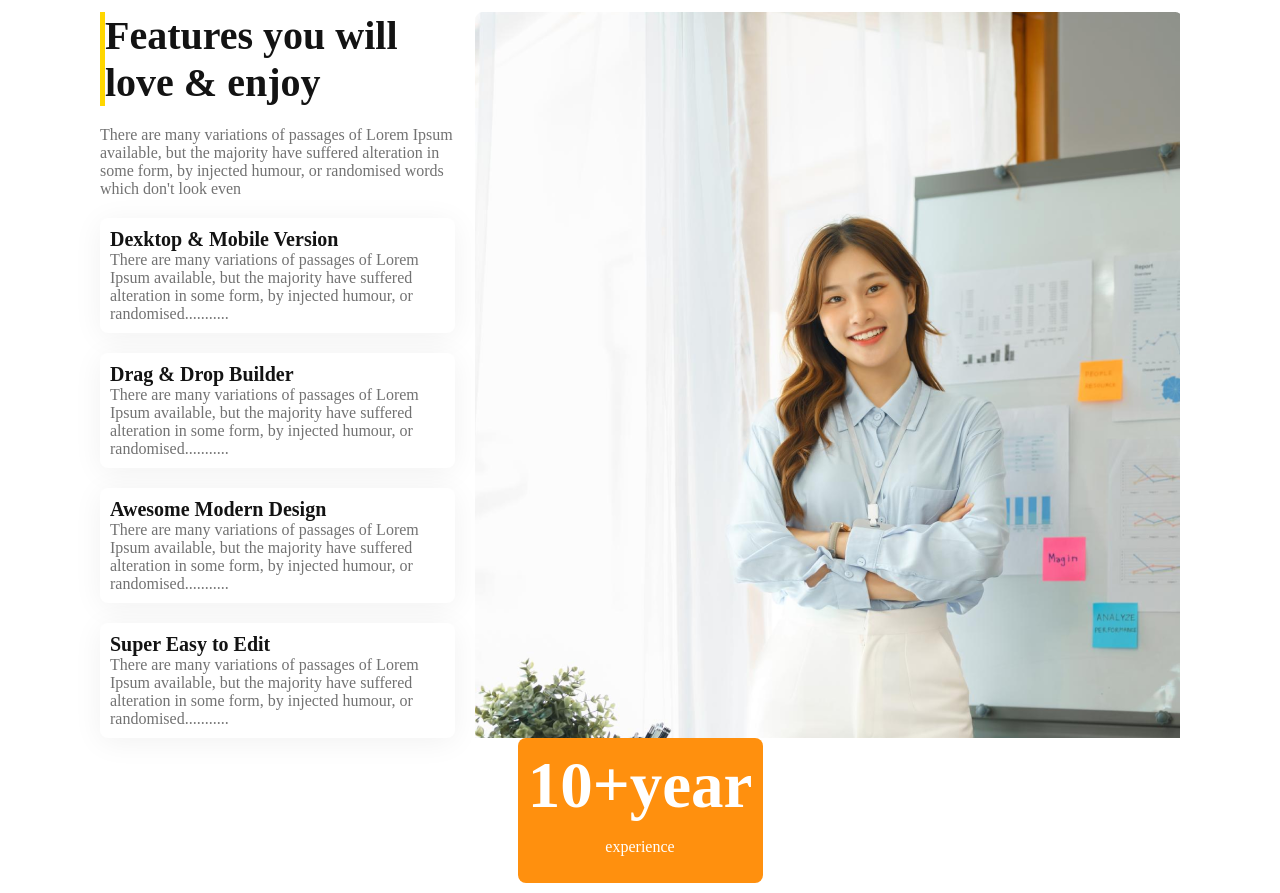
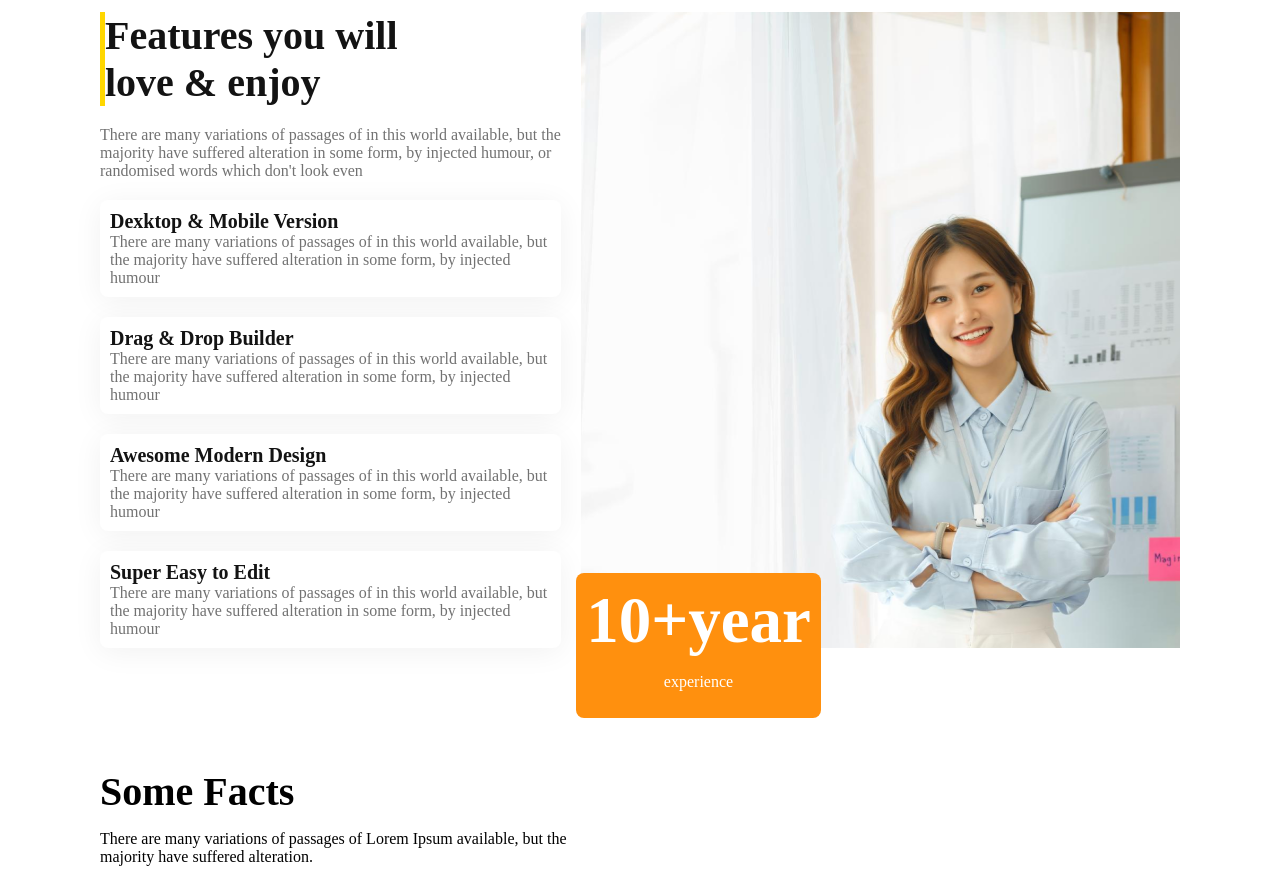
Before and after one commit to sobujhasan1000/second-assingment-sobuj, a plain HTML site: page index.html in a window 1280 px wide. Shown: the part 1900-2793 px from the top of the page. Drawn offline with Linux system fonts and the light colour scheme.

Commit message:
dextop ok

```diff
--- a/index.html
+++ b/index.html
@@ -33,7 +33,7 @@
             <div class="banner-area">
                 <div class="banner-name">
                     <h3>Brand New <br> Group of Architects </h3>
-                    <p>There are many variations of passages of Lorem Ipsum available, but the majority have suffered alteration in some form, by injected humour, or randomised words which don't look even</p>
+                    <p>There are many variations of passages of in this world available, but the majority have suffered alteration in some form, by injected humour, or randomised words which don't look even</p>
                 </div>
                 <div class="explore">
                     <div>explore more</div>
@@ -63,7 +63,7 @@
             </div>
             <div class="quick-list-contant">
                 <h3><span class="word-style1" >Quick list</span> <span class="word-style2">of Our</span> <span class="word-style3">Features</span></h3>
-                <p>There are many variations of passages of Lorem Ipsum available, but the majority have suffered alteration in some form, by injected humour, or randomised words which don't look even</p>
+                <p>There are many variations of passages of in this world available, but the majority have suffered alteration in some form, by injected humour, or randomised words which don't look even</p>
                 <div class="explor">
                     <div>explore more</div>
                 </div>
@@ -77,28 +77,27 @@
                     <h3 class="feature-title">
                         Features you will love & enjoy
                     </h3>
-                    <p>There are many variations of passages of Lorem Ipsum available, but the majority have suffered alteration in some form, by injected humour, or randomised words which don't look even</p>
+                    <p>There are many variations of passages of in this world available, but the majority have suffered alteration in some form, by injected humour, or randomised words which don't look even</p>
                     <div class="feature-dis">
                         <div class="version">
                             <h5>Dexktop & Mobile Version</h5>
-                            <p>There are many variations of passages of Lorem Ipsum available, but the majority have suffered alteration in some form, by injected humour, or randomised...........</p>
+                            <p>There are many variations of passages of in this world available, but the majority have suffered alteration in some form, by injected humour</p>
                         </div>
                         <div class="builder">
                             <h5>Drag & Drop Builder</h5>
-                            <p>There are many variations of passages of Lorem Ipsum available, but the majority have suffered alteration in some form, by injected humour, or randomised...........</p>
+                            <p>There are many variations of passages of in this world available, but the majority have suffered alteration in some form, by injected humour</p>
                         </div>
                         <div class="design">
                             <h5>Awesome Modern Design</h5>
-                            <p>There are many variations of passages of Lorem Ipsum available, but the majority have suffered alteration in some form, by injected humour, or randomised...........</p>
+                            <p>There are many variations of passages of in this world available, but the majority have suffered alteration in some form, by injected humour</p>
                         </div>
                         <div class="edit">
                             <h5>Super Easy to Edit</h5>
-                            <p>There are many variations of passages of Lorem Ipsum available, but the majority have suffered alteration in some form, by injected humour, or randomised...........</p>
+                            <p>There are many variations of passages of in this world available, but the majority have suffered alteration in some form, by injected humour</p>
                         </div>
                     </div>
                 </div>
                 <div class="year-of-experience">
-
                 </div>
             </div>
             <div class="number-of-year">
--- a/style.css
+++ b/style.css
@@ -179,11 +179,10 @@ width: 500px;
      border-radius: 8px;
      padding: 10px;
 }
+
 .year-of-experience{
  background: url(./images/architect.png);
- width:1000px;
- /* height: 100%; */
-
+width:650px;
 }
 .number-of-year{
  background: #FF900E;
@@ -193,7 +192,9 @@ width: 500px;
  border-radius: 8px;
  width: 225px;
  height: 125px;
- margin:auto ;
+ margin-left: 45%;
+ margin-top: -75px;
+ position: relative;
 }
 .change{
     margin-top:100%;
@@ -275,7 +276,7 @@ align-items: center;
 margin: 50px;
 }
 .sponsor-name img{
-    color: #FFFFFF;
+  opacity: inherit;
 }
 .copy{
   height: 50px;
```
